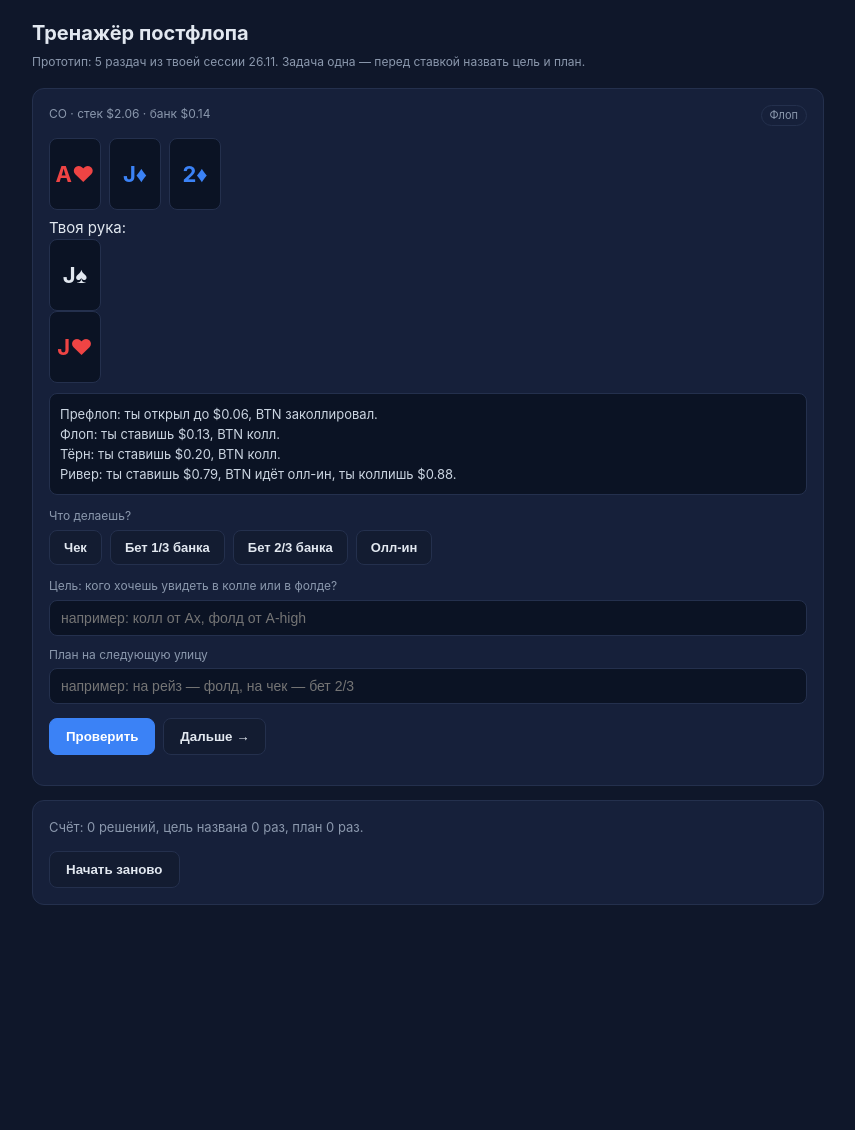
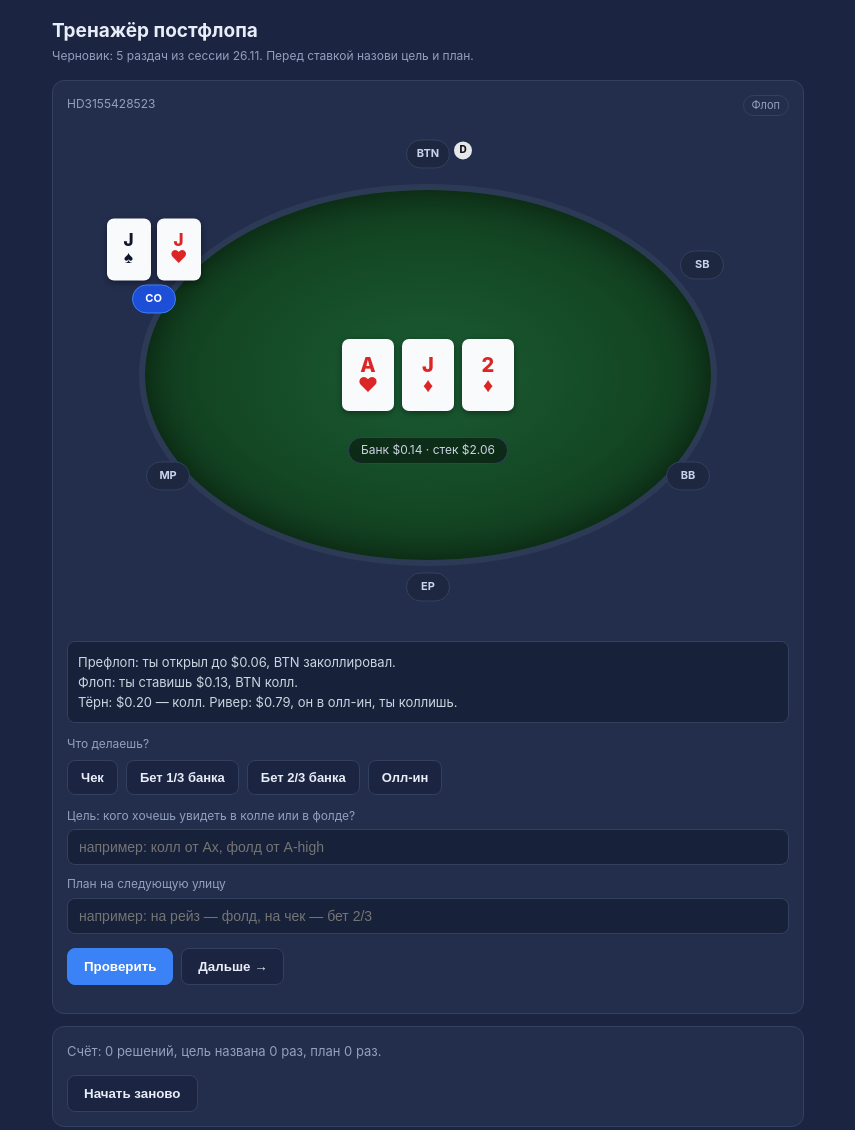
Before and after one commit to naumzool5-sudo/poker-tools, a plain HTML site: page postflop-trainer/index.html in a window 1280 px wide. Shown: the whole page, without its empty margins (212-1067 px from the left). Before the commit the page ends 979 px from the top, so only its background shows below. Drawn offline with Linux system fonts and the light colour scheme.

Commit message:
update postflop-trainer/index.html

```diff
--- a/postflop-trainer/index.html
+++ b/postflop-trainer/index.html
@@ -3,140 +3,191 @@
 <head>
 <meta charset="utf-8">
 <meta name="viewport" content="width=device-width, initial-scale=1">
-<title>Тренажёр постфлопа (прототип)</title>
+<title>Тренажёр постфлопа (черновик)</title>
 <style>
-  :root { --bg:#0f172a; --panel:#16203a; --line:#24304d; --text:#e2e8f0; --muted:#8b98ad; --accent:#3b82f6; --good:#10b981; --bad:#ef4444; --warn:#f59e0b; }
+  :root { --bg:#1b2440; --panel:#232e4d; --line:#33405f; --text:#e8edf7; --muted:#93a0bd;
+          --accent:#3b82f6; --good:#10b981; --bad:#ef4444; --warn:#f59e0b; --felt:#14532d; }
   * { box-sizing:border-box; }
   body { margin:0; background:var(--bg); color:var(--text); font:15px/1.55 -apple-system,"Segoe UI",Roboto,Arial,sans-serif; }
-  .wrap { max-width:820px; margin:0 auto; padding:18px 14px 60px; }
-  h1 { font-size:20px; margin:0 0 4px; }
-  .sub { color:var(--muted); font-size:12px; margin-bottom:16px; }
-  .card { background:var(--panel); border:1px solid var(--line); border-radius:12px; padding:16px; margin-bottom:14px; }
-  .rowline { display:flex; justify-content:space-between; gap:10px; flex-wrap:wrap; color:var(--muted); font-size:12px; margin-bottom:10px; }
-  .board { display:flex; gap:8px; margin:12px 0 6px; }
-  .c { width:52px; height:72px; border-radius:8px; background:#0b1324; border:1px solid var(--line); display:flex; align-items:center; justify-content:center; font-size:22px; font-weight:700; }
-  .c-s { color:#e2e8f0; } .c-h { color:#ef4444; } .c-d { color:#3b82f6; } .c-c { color:#10b981; }
-  .hole { font-size:15px; margin-bottom:10px; }
-  .hist { background:#0b1324; border:1px solid var(--line); border-radius:8px; padding:10px; font-size:13px; color:#cbd5e1; white-space:pre-line; margin-bottom:12px; }
-  .opts { display:flex; gap:8px; flex-wrap:wrap; margin-bottom:12px; }
-  .opt { padding:9px 14px; border-radius:8px; border:1px solid var(--line); background:#131c31; color:var(--text); font-weight:600; cursor:pointer; font-size:13px; }
+  .wrap { max-width:780px; margin:0 auto; padding:16px 14px 60px; }
+  h1 { font-size:19px; margin:0 0 2px; }
+  .sub { color:var(--muted); font-size:12px; margin-bottom:14px; }
+
+  /* стол */
+  .table-wrap { position:relative; width:100%; aspect-ratio: 675/470; margin-bottom:14px; }
+  .felt { position:absolute; left:10%; top:12%; width:80%; height:76%;
+          background: radial-gradient(ellipse at center, #1a5c34 0%, #12401f 70%, #0d3319 100%);
+          border:6px solid #2c3a56; border-radius:50%; box-shadow: inset 0 0 40px rgba(0,0,0,.55); }
+  .seat { position:absolute; transform:translate(-50%,-50%); display:flex; flex-direction:column; align-items:center; gap:4px; }
+  .badge { min-width:44px; padding:5px 8px; border-radius:999px; border:1px solid var(--line);
+           background:#1d2740; color:#c9d4ea; font-size:11px; font-weight:700; text-align:center; }
+  .badge.hero { background:#1d4ed8; border-color:#3b82f6; color:#fff; }
+  .dealer { position:absolute; width:18px; height:18px; border-radius:50%; background:#e5e7eb; color:#111;
+            font-size:10px; font-weight:800; display:flex; align-items:center; justify-content:center; }
+
+  /* карты */
+  .cards { display:flex; gap:6px; justify-content:center; margin-top:2px; }
+  .card { width:44px; height:62px; border-radius:7px; background:#f8fafc; color:#0f172a;
+          display:flex; flex-direction:column; align-items:center; justify-content:center;
+          font-weight:800; font-size:17px; line-height:1; box-shadow:0 2px 6px rgba(0,0,0,.4); }
+  .card.red { color:#dc2626; }
+  .card.back { background:#1e293b; border:1px solid #334155; color:#64748b; font-size:20px; }
+  .board { position:absolute; left:50%; top:50%; transform:translate(-50%,-50%); display:flex; gap:8px; }
+  .board .card { width:52px; height:72px; font-size:20px; }
+  .pot { position:absolute; left:50%; top:calc(50% + 62px); transform:translateX(-50%);
+         background:rgba(0,0,0,.45); border:1px solid var(--line); border-radius:999px;
+         padding:3px 12px; font-size:12px; color:#cbd5e1; white-space:nowrap; }
+
+  /* карточка вопроса */
+  .card-panel { background:var(--panel); border:1px solid var(--line); border-radius:12px; padding:14px; margin-bottom:12px; }
+  .hist { background:#18213a; border:1px solid var(--line); border-radius:8px; padding:10px;
+          font-size:13px; color:#cbd5e1; white-space:pre-line; margin-bottom:12px; }
+  .opts { display:flex; gap:8px; flex-wrap:wrap; margin:6px 0 12px; }
+  .opt { padding:9px 13px; border-radius:8px; border:1px solid var(--line); background:#1b2440;
+         color:var(--text); font-weight:600; cursor:pointer; font-size:13px; }
   .opt.sel { background:var(--accent); border-color:var(--accent); color:#fff; }
   label { display:block; color:var(--muted); font-size:12px; margin:10px 0 4px; }
-  input[type=text] { width:100%; padding:9px 11px; background:#0b1324; color:var(--text); border:1px solid var(--line); border-radius:8px; font-size:14px; }
+  input[type=text] { width:100%; padding:9px 11px; background:#18213a; color:var(--text);
+                     border:1px solid var(--line); border-radius:8px; font-size:14px; }
   .btns { display:flex; gap:8px; flex-wrap:wrap; margin-top:14px; }
-  button.primary { padding:10px 16px; border-radius:8px; border:1px solid var(--accent); background:var(--accent); color:#fff; font-weight:700; cursor:pointer; }
-  button.plain { padding:10px 16px; border-radius:8px; border:1px solid var(--line); background:#131c31; color:var(--text); font-weight:600; cursor:pointer; }
+  button.primary { padding:10px 16px; border-radius:8px; border:1px solid var(--accent);
+                   background:var(--accent); color:#fff; font-weight:700; cursor:pointer; }
+  button.plain { padding:10px 16px; border-radius:8px; border:1px solid var(--line);
+                 background:#1b2440; color:var(--text); font-weight:600; cursor:pointer; }
   .verdict { margin-top:14px; font-size:14px; }
   .ok { color:var(--good); } .no { color:var(--bad); } .mid { color:var(--warn); }
   .score { color:var(--muted); font-size:13px; }
-  .tag { display:inline-block; padding:1px 8px; border-radius:99px; border:1px solid var(--line); font-size:11px; color:var(--muted); }
+  .tag { display:inline-block; padding:1px 8px; border-radius:99px; border:1px solid var(--line);
+         font-size:11px; color:var(--muted); }
 </style>
 </head>
 <body>
 <div class="wrap">
   <h1>Тренажёр постфлопа</h1>
-  <div class="sub">Прототип: 5 раздач из твоей сессии 26.11. Задача одна — перед ставкой назвать цель и план.</div>
-
+  <div class="sub">Черновик: 5 раздач из сессии 26.11. Перед ставкой назови цель и план.</div>
   <div id="app"></div>
-
-  <div class="card">
-    <div class="score" id="score">Счёт: 0 решений, цель названа 0 раз, план 0 раз.</div>
-    <div class="btns">
-      <button class="plain" id="restart">Начать заново</button>
-    </div>
+  <div class="card-panel">
+    <div class="score" id="score"></div>
+    <div class="btns"><button class="plain" id="restart">Начать заново</button></div>
   </div>
 </div>
 
 <script>
 /*CORE-BEGIN*/
+/* Раскладка мест как на столе: BTN сверху, CO слева-сверху, SB справа-сверху,
+   MP слева-снизу, BB справа-снизу, EP (герой) снизу по центру. */
+const SEATS = [
+  { key: "BTN", x: 50,  y: 6,  dealer: true },
+  { key: "CO",  x: 12,  y: 28 },
+  { key: "SB",  x: 88,  y: 28 },
+  { key: "MP",  x: 14,  y: 70 },
+  { key: "BB",  x: 86,  y: 70 },
+  { key: "EP",  x: 50,  y: 92 }
+];
+
 const SPOTS = [
   {
     id: "HD3155428523",
-    pos: "CO", stack: 2.06, pot: 0.14, street: "Флоп",
-    board: "Ah Jd 2d", hole: "Js Jh",
-    hist: "Префлоп: ты открыл до $0.06, BTN заколлировал.\nФлоп: ты ставишь $0.13, BTN колл.\nТёрн: ты ставишь $0.20, BTN колл.\nРивер: ты ставишь $0.79, BTN идёт олл-ин, ты коллишь $0.88.",
+    pos: "CO", street: "Флоп", board: "Ah Jd 2d", hole: "Js Jh",
+    pot: 0.14, stack: 2.06,
+    hist: "Префлоп: ты открыл до $0.06, BTN заколлировал.\nФлоп: ты ставишь $0.13, BTN колл.\nТёрн: $0.20 — колл. Ривер: $0.79, он в олл-ин, ты коллишь.",
     options: ["Чек", "Бет 1/3 банка", "Бет 2/3 банка", "Олл-ин"],
     correct: "Бет 1/3 банка",
-    goal: "Хочу колл от Ax и от Jx. Фолды мне не нужны: слабее почти ничего нет, но тузы платят три улицы.",
-    plan: "Тёрн: бет ~2/3 на спаренной доске. Ривер: добор 3/4, но на рейз — не скидывать сет (правило ривера).",
-    note: "Сет на A-high — это ставка на колл, а не на фолд. Малый размер на флопе — чтобы не выгнать тузы."
+    goal: "Хочу колл от Ax и Jx. Фолды не нужны: слабее платят, но тузы платят три улицы.",
+    plan: "Тёрн — 2/3 на спаренной доске. Ривер — добор 3/4, на рейз сет не скидываю.",
+    note: "Сет на A-high — ставка на колл, а не на фолд. Малый размер на флопе, чтобы не выгнать тузы."
   },
   {
     id: "HD3155383397",
-    pos: "BTN", stack: 2.97, pot: 0.15, street: "Флоп",
-    board: "8s Qh 7h", hole: "Ah Qs",
+    pos: "BTN", street: "Флоп", board: "8s Qh 7h", hole: "Ah Qs",
+    pot: 0.15, stack: 2.97,
     hist: "Префлоп: ты открыл до $0.06, BB заколлировал.\nФлоп: BB чек.",
     options: ["Чек", "Бет 1/3 банка", "Бет 2/3 банка", "Олл-ин"],
     correct: "Бет 2/3 банка",
-    goal: "Колл от Qx и от флеш-дро. Дро с сердцем не выкидываю бесплатно: у меня нет блокера на пики/червы, доска дровяная.",
-    plan: "Тёрн на несвязанной карте — второй баррель. На рейз флопа — фолд: на NL2 чек-рейз флопа это сила.",
-    note: "Топ-пара с тузом на дровяной доске — ставка крупнее, потому что оплачивает дро. Но не для стека: на рейз флопа ты фолдишь."
+    goal: "Колл от Qx и от флеш-дро. Дро не выкидываю бесплатно — доска дровяная.",
+    plan: "Тёрн на несвязанной — второй баррель. На рейз флопа — фолд: на NL2 это сила.",
+    note: "Топ-пара с тузом на дровяной — крупнее, дро платит. Но не для стека: на рейз флопа фолд."
   },
   {
     id: "HD3155456312",
-    pos: "BTN", stack: 1.91, pot: 0.45, street: "Тёрн",
-    board: "Ah 9h Js 4h", hole: "Ac Kc",
-    hist: "Префлоп: ты открыл до $0.06, BB заколлировал.\nФлоп: бет $0.07 — колл.\nТёрн: BB чек.",
+    pos: "BTN", street: "Тёрн", board: "Ah 9h Js 4h", hole: "Ac Kc",
+    pot: 0.45, stack: 1.91,
+    hist: "Префлоп: открыл до $0.06, BB колл.\nФлоп: бет $0.07 — колл.\nТёрн: BB чек.",
     options: ["Чек", "Бет 1/3 банка", "Бет 2/3 банка", "Олл-ин"],
     correct: "Бет 1/3 банка",
-    goal: "Колл от Ax и Jx. Хочу также забрать пот у дро, но размером не раздувать: на этой доске любой рейз означает флеш.",
-    plan: "На рейз — сразу фолд: у меня топ-пара без червы, флеш уже собрался.",
-    note: "То же правило, что и в раздаче #2, только размер меньше: доска стала мокрее, а рука не усилилась."
+    goal: "Колл от Ax и Jx. Заодно забираю у дро, но размер не раздуваю: любой рейз тут — флеш.",
+    plan: "На рейз — сразу фолд: у меня топ-пара без червы.",
+    note: "То же правило, что и в #2, но размер меньше: доска мокрее, рука не усилилась."
   },
   {
     id: "HD3155459956",
-    pos: "BB", stack: 2.47, pot: 0.44, street: "Тёрн",
-    board: "4s Ks 5c 3c", hole: "Kh Ah",
-    hist: "Префлоп: ты заколлировал рейз до $0.20.\nФлоп: чек, соперник ставит $0.18, ты колл.\nТёрн: чек соперника.",
+    pos: "BB", street: "Тёрн", board: "4s Ks 5c 3c", hole: "Kh Ah",
+    pot: 0.44, stack: 2.47,
+    hist: "Префлоп: колл рейза до $0.20.\nФлоп: чек, он $0.18, ты колл.\nТёрн: он чек.",
     options: ["Чек", "Бет 1/2 банка", "Бет 2/3 банка", "Олл-ин"],
     correct: "Бет 1/2 банка",
-    goal: "Колл от Kx и от дро. Олл-ин цели не имеет: хуже не заплатят, лучше не сфолдят.",
-    plan: "Ривер: если карта не закрывает дро — небольшой добор, иначе чек.",
-    note: "Это та самая раздача, где ты шовнул $2.07 в банк $0.44. Ставка там не имела адресата — ни колла от худших, ни фолда от лучших."
+    goal: "Колл от Kx и дро. Олл-ин цели не имеет: хуже не заплатят, лучше не сфолдят.",
+    plan: "Ривер: если дро не закрылось — небольшой добор, иначе чек.",
+    note: "Та самая раздача: шов $2.07 в банк $0.44 без адресата."
   },
   {
     id: "HD3155458905",
-    pos: "BB", stack: 2.42, pot: 0.30, street: "Ривер",
-    board: "3s Td Ks 4d 7s", hole: "9s Qs",
-    hist: "Префлоп: колл рейза.\nФлоп и тёрн: чек-чек.\nРивер: соперник чек.",
+    pos: "BB", street: "Ривер", board: "3s Td Ks 4d 7s", hole: "9s Qs",
+    pot: 0.30, stack: 2.42,
+    hist: "Префлоп: колл рейза.\nФлоп и тёрн: чек-чек.\nРивер: он чек.",
     options: ["Чек", "Бет 1/3 банка", "Бет 2/3 банка", "Олл-ин"],
     correct: "Бет 1/3 банка",
-    goal: "Хочу фолд от A-high и от мелких пар, которые дошли до вскрытия. Своей рукой я не выигрываю вскрытие — Q-high.",
+    goal: "Фолд от A-high и мелких пар. Своей рукой вскрытие не выигрываю — Q-high.",
     plan: "Если колл — на этом всё, ставку не продолжаю.",
-    note: "Это блеф с адресатом: говорю, кого выбиваю. Такая ставка — не «на всякий случай», а решение."
+    note: "Блеф с адресатом: называю, кого выбиваю. Это решение, а не «вдруг»."
   }
 ];
 
-function parseCard(s) {
-  return { rank: s[0], suit: s[1] };
-}
+const SUIT = { s: "♠", h: "♥", d: "♦", c: "♣" };
 
-function cardHtml(card) {
-  const { rank, suit } = parseCard(card);
-  const sym = { s: "♠", h: "♥", d: "♦", c: "♣" }[suit];
-  return `<div class="c c-${suit}">${rank}${sym}</div>`;
+function cardHtml(card, big) {
+  const r = card[0], s = card[1];
+  const red = (s === "h" || s === "d") ? " red" : "";
+  return `<div class="card${red}${big ? " big" : ""}"><span>${r}</span><span>${SUIT[s]}</span></div>`;
 }
 
 function boardHtml(board) {
-  return board.split(" ").map(cardHtml).join("");
+  return board.split(" ").map(c => cardHtml(c, true)).join("");
 }
 
-function normalize(s) {
-  return (s || "").toLowerCase().replace(/\s+/g, " ").trim();
-}
+function normalize(s) { return (s || "").toLowerCase().replace(/\s+/g, " ").trim(); }
 
 function goalIsNamed(text) {
   const t = normalize(text);
   if (t.length < 8) return false;
-  const keywords = ["колл", "фолд", "выбить", "заплат", "хуже", "лучше", "дро", "вэлью", "сфолд", "payload", "pay"];
-  return keywords.some(k => t.includes(k));
+  return ["колл", "фолд", "выбить", "заплат", "хуже", "лучше", "дро", "вэлью", "сфолд"].some(k => t.includes(k));
 }
 
 function planIsNamed(text) {
   const t = normalize(text);
   if (t.length < 10) return false;
-  const keywords = ["тёрн", "терн", "ривер", "флоп", "если", "чек", "бет", "фолд", "колл"];
-  return keywords.some(k => t.includes(k));
+  return ["тёрн", "терн", "ривер", "флоп", "если", "чек", "бет", "фолд", "колл"].some(k => t.includes(k));
+}
+
+function tableHtml(spot) {
+  const heroSeat = spot.pos;
+  const seats = SEATS.map(s => {
+    const hero = s.key === heroSeat;
+    const cards = hero ? `<div class="cards">${spot.hole.split(" ").map(c => cardHtml(c)).join("")}</div>` : "";
+    const dealer = s.dealer ? `<div class="dealer" style="left:calc(50% + 26px); top:2px;">D</div>` : "";
+    return `<div class="seat" style="left:${s.x}%; top:${s.y}%;">
+        ${cards}
+        <div class="badge${hero ? " hero" : ""}">${s.key}</div>
+        ${dealer}
+      </div>`;
+  }).join("");
+
+  return `<div class="table-wrap">
+      <div class="felt"></div>
+      ${seats}
+      <div class="board">${boardHtml(spot.board)}</div>
+      <div class="pot">Банк $${spot.pot.toFixed(2)} · стек $${spot.stack.toFixed(2)}</div>
+    </div>`;
 }
 /*CORE-END*/
 
@@ -146,21 +197,19 @@ const stats = { answered: 0, goal: 0, plan: 0 };
 function render() {
   const app = document.getElementById("app");
   if (idx >= SPOTS.length) {
-    app.innerHTML = `<div class="card"><h2 style="margin-top:0;">Прототип пройден</h2>
+    app.innerHTML = `<div class="card-panel"><h2 style="margin-top:0;">Черновик пройден</h2>
       <p>Решений: ${stats.answered} · цель названа: ${stats.goal} · план назван: ${stats.plan}</p>
-      <p style="color:var(--muted); font-size:13px;">В полной версии: десятки спотов из твоих логов, разбивка по улицам и типам ошибок, счёт «ставок без цели» по сессиям, синхронизация с Хабом.</p></div>`;
+      <p style="color:var(--muted); font-size:13px;">В полной версии: десятки спотов из твоих логов, разбивка по улицам и типам ошибок, счёт «ставок без цели», синхронизация с Хабом.</p></div>`;
     updateScore();
     return;
   }
   const s = SPOTS[idx];
   app.innerHTML = `
-    <div class="card">
-      <div class="rowline">
-        <span>${s.pos} · стек $${s.stack.toFixed(2)} · банк $${s.pot.toFixed(2)}</span>
-        <span class="tag">${s.street}</span>
+    <div class="card-panel">
+      <div style="display:flex; justify-content:space-between; color:var(--muted); font-size:12px; margin-bottom:8px;">
+        <span>${s.id}</span><span class="tag">${s.street}</span>
       </div>
-      <div class="board">${boardHtml(s.board)}</div>
-      <div class="hole">Твоя рука: ${s.hole.split(" ").map(cardHtml).join("")}</div>
+      ${tableHtml(s)}
       <div class="hist">${s.hist}</div>
 
       <label>Что делаешь?</label>
@@ -217,7 +266,7 @@ function check() {
       <span style="color:var(--muted);"> · </span>
       <span class="${pOk ? 'ok' : 'mid'}">${pOk ? '✅ план назван' : '⚠️ план не назван'}</span>
     </div>
-    <div style="background:#0b1324; border:1px solid var(--line); border-radius:8px; padding:12px; margin-bottom:10px;">
+    <div style="background:#18213a; border:1px solid var(--line); border-radius:8px; padding:12px; margin-bottom:10px;">
       <div style="margin-bottom:6px;"><b>Цель эталона:</b> ${s.goal}</div>
       <div><b>План эталона:</b> ${s.plan}</div>
     </div>
```
